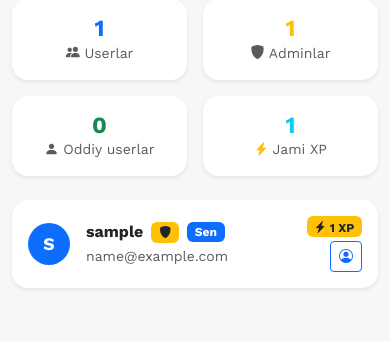
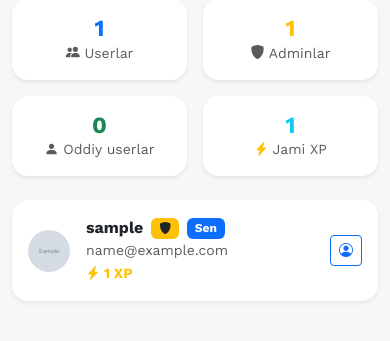
Before and after one commit to dvrone/2EZ-exam, a Flask app: page /admin in a window 390 px wide. Shown: the part 155-496 px from the top of the page. Run offline with Flask 3, Linux system fonts and the light colour scheme; a user stored in the database is signed in; tables that the repository leaves empty hold one stand-in row (values such as "Sample post"); grey boxes marked "Sample" are stand-in pictures; some libraries are stand-ins or nearby versions; some web fonts are replaced.

Commit message:
Fix admin panel mobile view layout

```diff
--- a/app/static/css/main.css
+++ b/app/static/css/main.css
@@ -296,7 +296,9 @@ code, pre {
 [data-bs-theme="dark"] #questionText code {
   background: rgba(255, 255, 255, 0.1);
 }
-
+.min-width-0 {
+  min-width: 0;
+}
 /* ========================
    Animations
 ======================== */
--- a/app/templates/auth/admin.html
+++ b/app/templates/auth/admin.html
@@ -112,38 +112,38 @@
     </div>
   </div>
   <!-- Mobil: kartalar -->
+  <!-- Mobil: kartalar -->
 <div class="d-md-none mb-4">
   {% for user in users %}
   <div class="card border-0 shadow-sm mb-3 p-3">
     <div class="d-flex align-items-center gap-3">
-          <div class="rounded-circle bg-primary d-flex align-items-center justify-content-center text-white fw-bold"
-               style="width: 42px;
-                      height: 42px;
-                      min-width: 42px;
-                      font-size: 1.1rem">{{ user.username[0]|upper }}</div>
-          <div class="flex-grow-1">
+      {{ avatar(user, 42) }}
+      <div class="flex-grow-1 min-width-0">
         <div class="d-flex align-items-center gap-2 flex-wrap">
-              <span class="fw-bold">{{ user.username }}</span>
+          <span class="fw-bold text-truncate">{{ user.username }}</span>
           {% if user.is_admin %}
             <span class="badge bg-warning text-dark">
               <i class="bi bi-shield-fill"></i>
             </span>
           {% endif %}
-              {% if user.id == current_user.id %}<span class="badge bg-primary">Sen</span>{% endif %}
+          {% if user.id == current_user.id %}
+            <span class="badge bg-primary">Sen</span>
+          {% endif %}
         </div>
-            <small class="text-muted">{{ user.email }}</small>
+        <small class="text-muted text-truncate d-block">{{ user.email }}</small>
+        <small class="text-warning fw-bold">
+          <i class="bi bi-lightning-charge-fill"></i> {{ user.xp }} XP
+        </small>
       </div>
-          <div class="text-end">
-            <span class="badge bg-warning text-dark d-block mb-1">
-              <i class="bi bi-lightning-charge-fill"></i> {{ user.xp }} XP
-            </span>
+      <div class="flex-shrink-0">
         {% if user.id != current_user.id %}
           <a href="{{ url_for('auth.user_profile', user_id=user.id) }}"
              class="btn btn-outline-secondary btn-sm">
             <i class="bi bi-eye"></i>
           </a>
         {% else %}
-              <a href="{{ url_for("auth.profile") }}" class="btn btn-outline-primary btn-sm">
+          <a href="{{ url_for('auth.profile') }}"
+             class="btn btn-outline-primary btn-sm">
             <i class="bi bi-person-circle"></i>
           </a>
         {% endif %}
```
Lines whose indentation alone changed are shown as unchanged.
